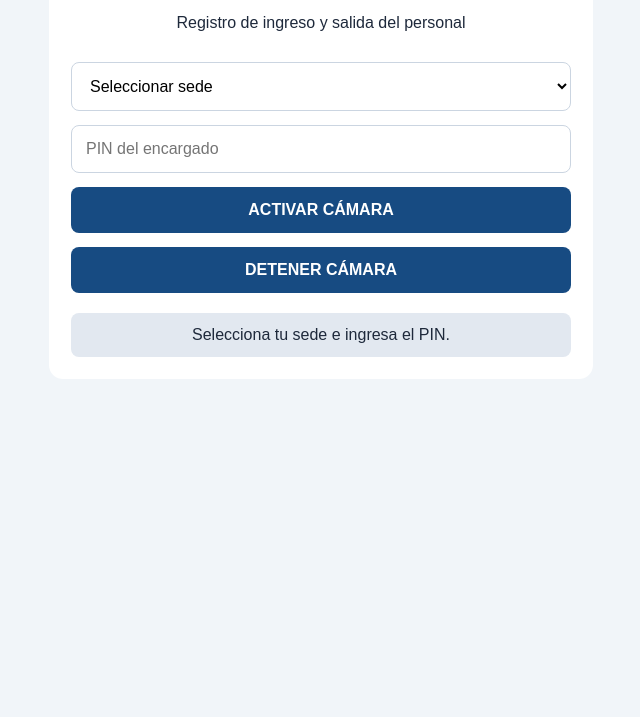
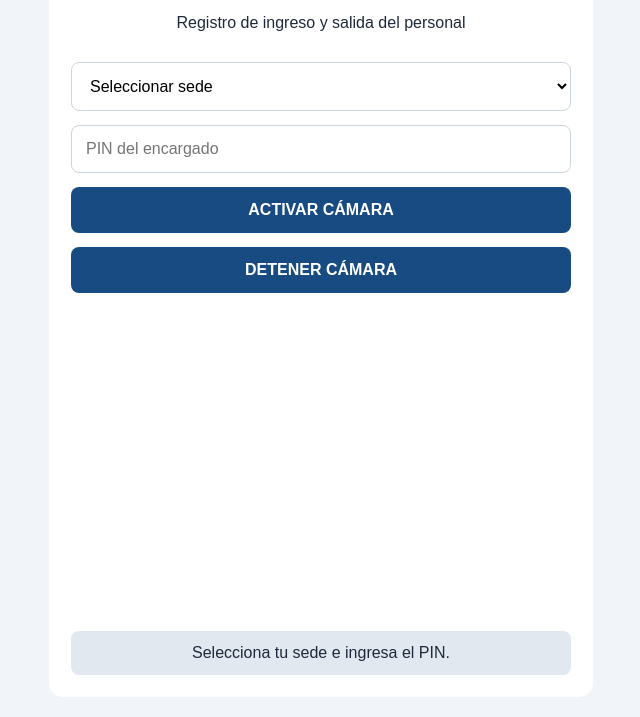
Before and after one commit to lapreselvacentral-byte/asistencia-la-pre, a plain HTML site: page index.html in a window 1280 px wide. Shown: the part 142-859 px from the top of the page, without its empty margins (319-959 px from the left). Before the commit the page ends 800 px from the top, so only its background shows below. Drawn offline with Linux system fonts and the light colour scheme.

Commit message:
Update index.html

```diff
--- a/index.html
+++ b/index.html
@@ -95,7 +95,7 @@
       DETENER CÁMARA
     </button>
 
-    <div id="lector"></div>
+   <div id="lector" style="width:100%; min-height:300px; margin-top:20px;"></div>
     <div id="estado">Selecciona tu sede e ingresa el PIN.</div>
   </div>
 
```
